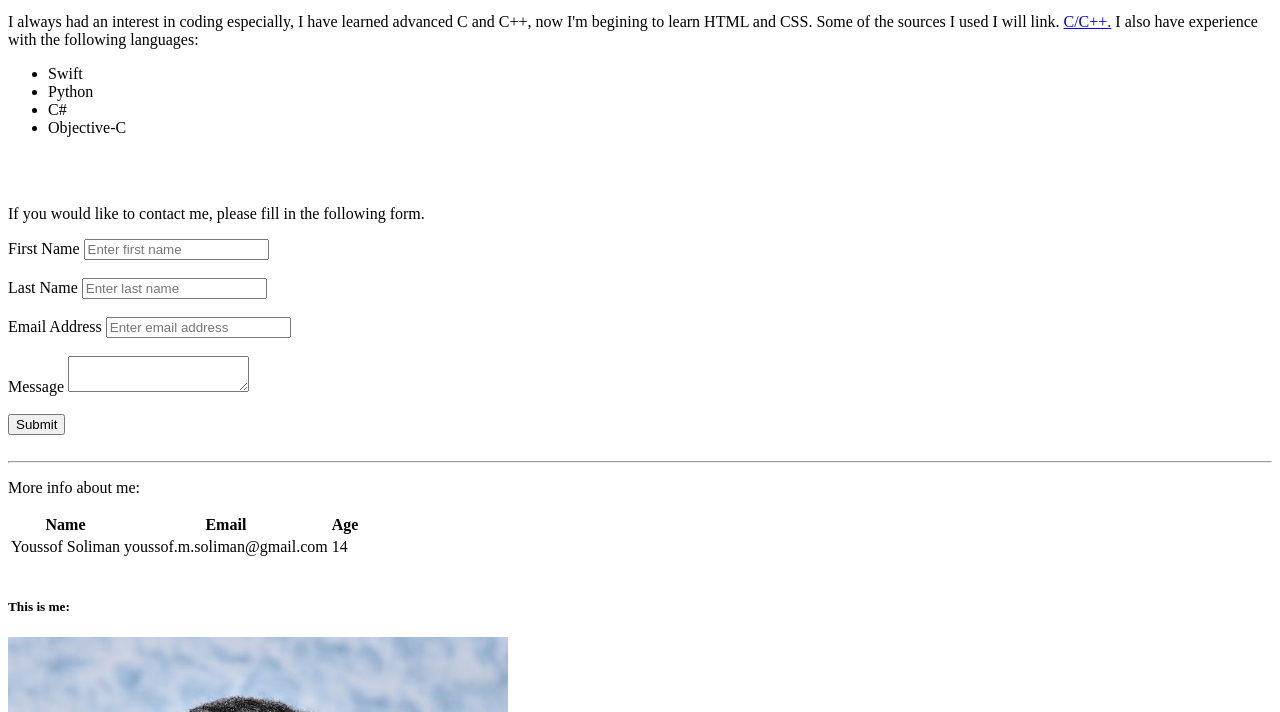
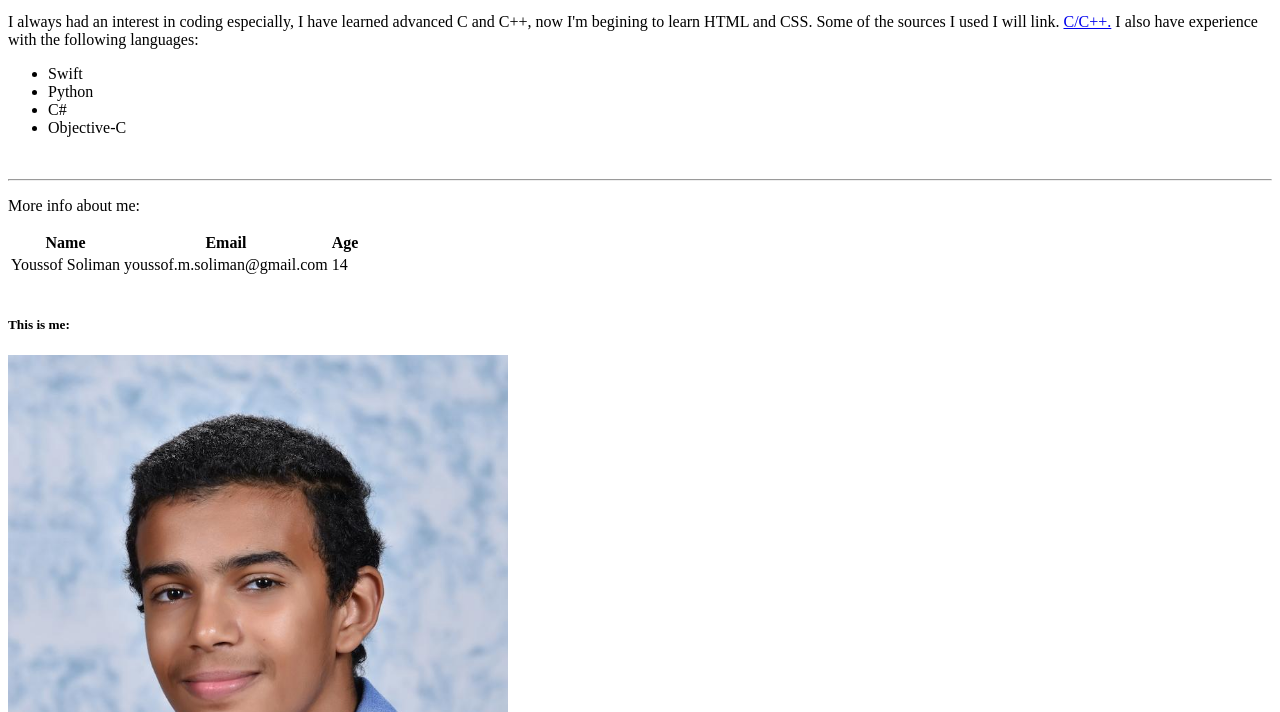
Before and after one commit to Yusseff2030/Yusseff2030.github.io, a plain HTML site: page index.html in a window 1280 px wide. Shown: the part 88-800 px from the top of the page. Drawn offline with Linux system fonts and the light colour scheme.

Commit message:
Added a photo

```diff
--- a/index.html
+++ b/index.html
@@ -21,34 +21,6 @@
     		<li>Objective-C</li>
     	</ul>
     	<br>
-    	<br>
-    	<p>
-    		If you would like to contact me, please fill in the following form.
-    	</p>
-    	<form action="process.php" method="POST">
-    		<div>
-    			<label>First Name</label>
-    			<input type="text" name="firstName" placeholder="Enter first name">
-			</div>
-			<br>
-			<div>
-    			<label>Last Name</label>
-    			<input type="text" name="lastName" placeholder="Enter last name">
-    		</div>
-    		<br>
-    		<div>
-    			<label>Email Address</label>
-    			<input type="email" name="emailAddress" placeholder="Enter email address">
-    		</div>
-    		<br>
-    		<div>
-    			<label>Message</label>
-    			<textarea name="message"></textarea>
-    		</div>
-    		<br>
-    		<input type="submit" name="submit" value="Submit">
-    	</form>
-    	<br>
     	<hr>
     	<p>
     		More info about me:
@@ -71,7 +43,9 @@
     	</table>
     	<br>
     	<h5>This is me: </h5>
-    	<img src="images/Photo.jpg" alt="My Image" width="500">
+    	<a href="images/Photo.jpg">
+    		<img src="images/Photo.jpg" alt="My Image" width="500">
+   		</a>
     	<div style="margin-top:500px"></div>
 	</body>
 </html>
```
